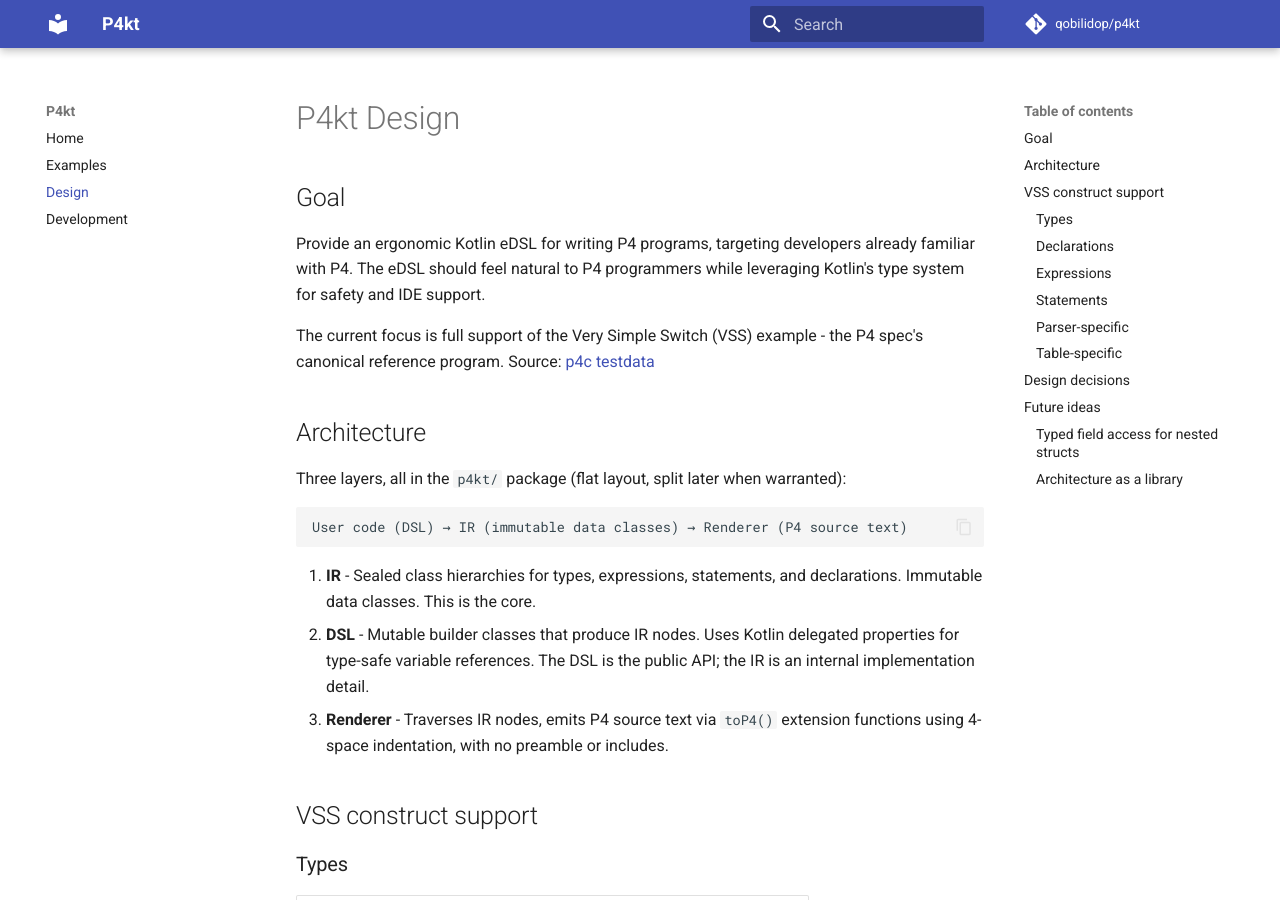
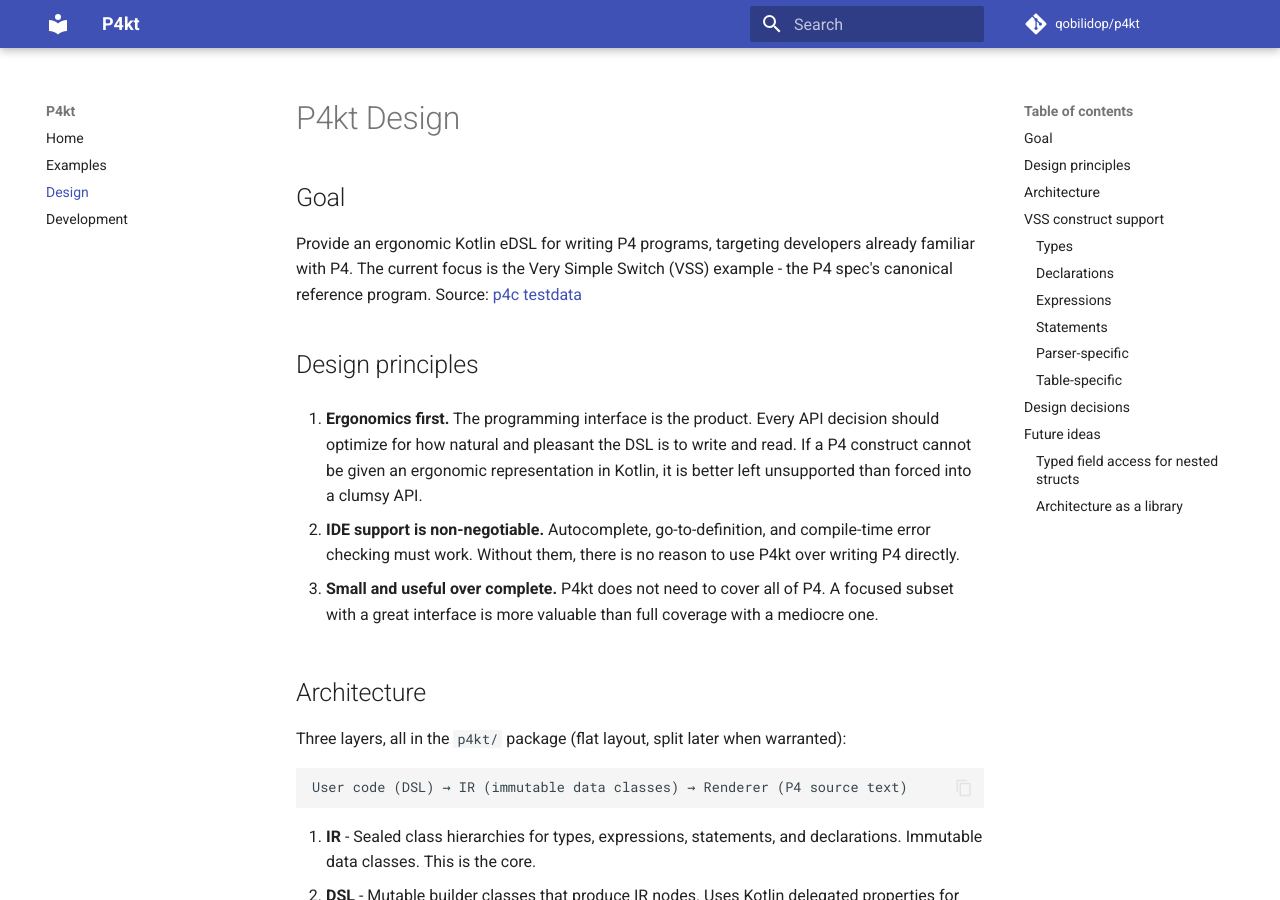
Before and after one commit to qobilidop/p4kt, an MkDocs documentation site: the page built from docs/design.md, in a window 1280 px wide and 900 px high. Built offline with MkDocs 1.6.1 and Material for MkDocs 9.7.7, drawn with Linux system fonts in a browser that asks for light colours; comment, search, counter and statistics services are not loaded.

Commit message:
Add design principles to design.md
Codify ergonomics-first, IDE support as non-negotiable, and preference
for a small useful subset over complete but clumsy coverage.

Co-Authored-By: Claude Opus 4.6 (1M context) <noreply@anthropic.com>

```diff
--- a/docs/design.md
+++ b/docs/design.md
@@ -2,9 +2,15 @@
 
 ## Goal
 
-Provide an ergonomic Kotlin eDSL for writing P4 programs, targeting developers already familiar with P4. The eDSL should feel natural to P4 programmers while leveraging Kotlin's type system for safety and IDE support.
+Provide an ergonomic Kotlin eDSL for writing P4 programs, targeting developers already familiar with P4. The current focus is the Very Simple Switch (VSS) example - the P4 spec's canonical reference program. Source: [p4c testdata](https://github.com/p4lang/p4c/tree/main/testdata/p4_16_samples)
 
-The current focus is full support of the Very Simple Switch (VSS) example - the P4 spec's canonical reference program. Source: [p4c testdata](https://github.com/p4lang/p4c/tree/main/testdata/p4_16_samples)
+## Design principles
+
+1. **Ergonomics first.** The programming interface is the product. Every API decision should optimize for how natural and pleasant the DSL is to write and read. If a P4 construct cannot be given an ergonomic representation in Kotlin, it is better left unsupported than forced into a clumsy API.
+
+2. **IDE support is non-negotiable.** Autocomplete, go-to-definition, and compile-time error checking must work. Without them, there is no reason to use P4kt over writing P4 directly.
+
+3. **Small and useful over complete.** P4kt does not need to cover all of P4. A focused subset with a great interface is more valuable than full coverage with a mediocre one.
 
 ## Architecture
 
```
